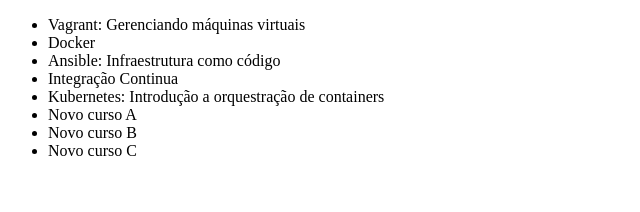
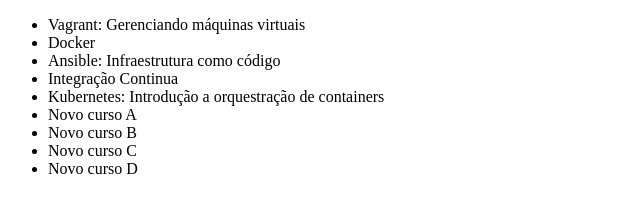
Before and after one commit to WendelGithub/cursogit, a plain HTML site: page index.html in a window 1280 px wide. Shown: the whole page, without its empty margins (0-640 px from the left). Drawn offline with Linux system fonts and the light colour scheme.

Commit message:
Adição Curso D

```diff
--- a/index.html
+++ b/index.html
@@ -14,6 +14,7 @@
         <li>Novo curso A</li>
         <li>Novo curso B</li>
         <li>Novo curso C</li>
+        <li>Novo curso D</li>
     </ul>
 </body>
 </html>
```
